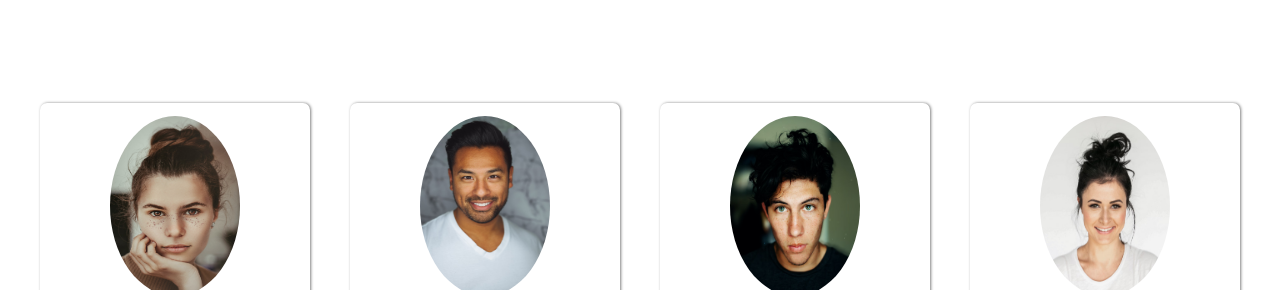
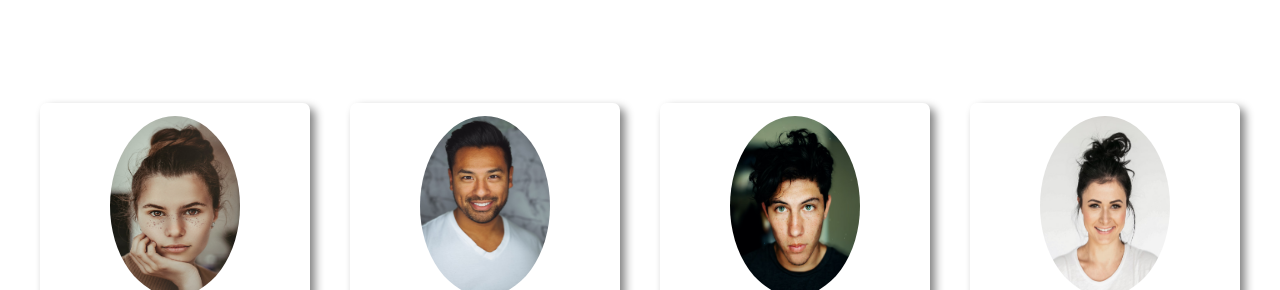
Before and after one commit to carlosedusp05/funcionarios-front, a plain HTML site: page index.html in a window 1280 px wide. Shown: the part 172-462 px from the top of the page. Drawn offline with Linux system fonts and the light colour scheme.

Commit message:
projeto finalizado

```diff
--- a/style.css
+++ b/style.css
@@ -27,7 +27,7 @@ body {
     width: 270px;
     height: 270px;
     border-radius: 7px;
-    box-shadow: 1px 0px 3px gray;
+    box-shadow: 5px 5px 10px gray;
 
 }
 
```
Also changed, not shown: img/Captura de tela 2025-08-19 140117.png (added).
